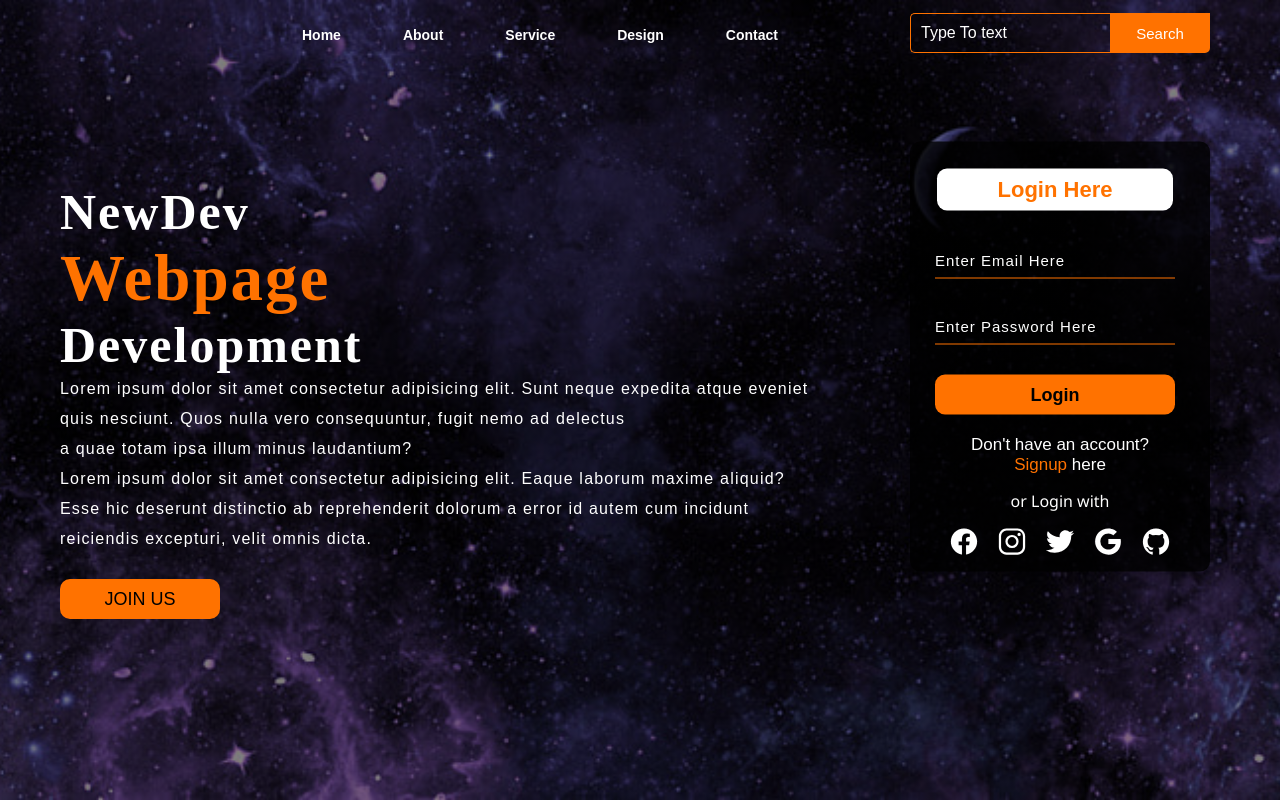
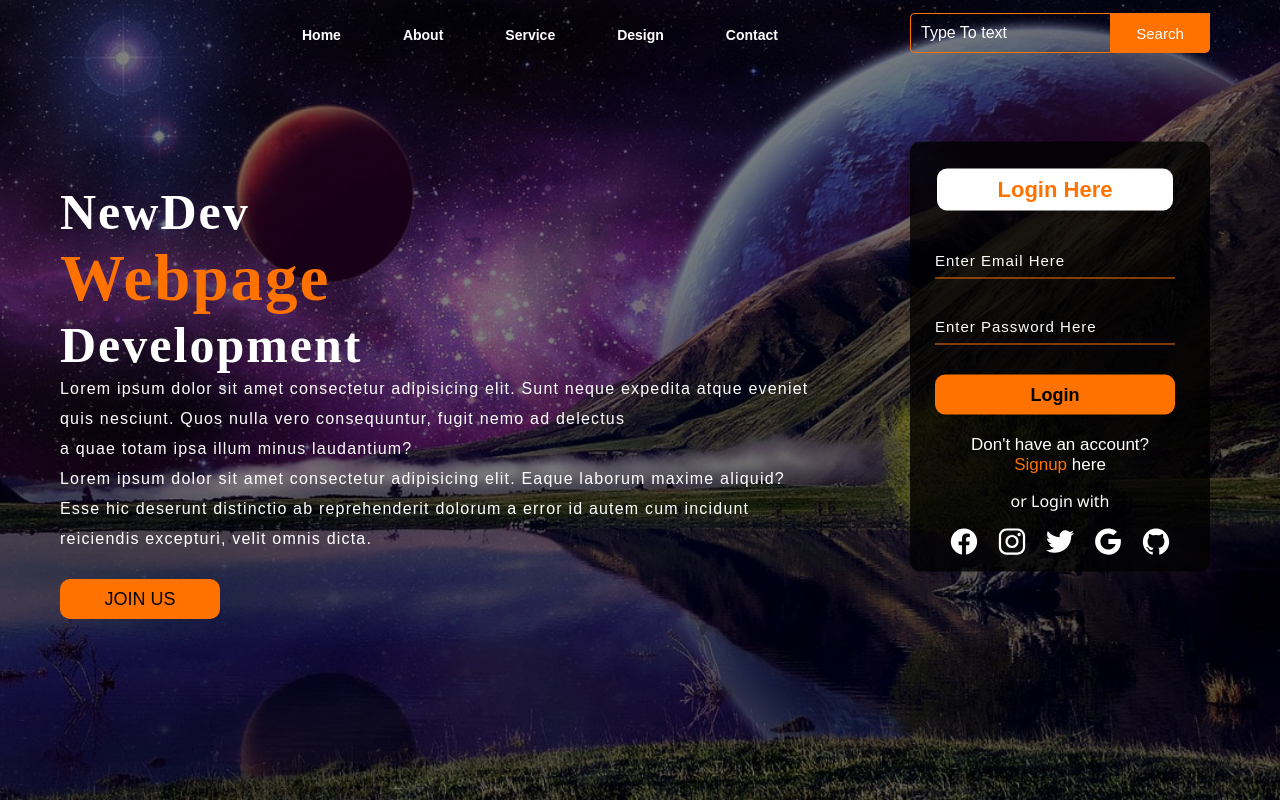
Before and after one commit to SeasonLeague/WebPage, a plain HTML site: page index.html in a window 1280 px wide. Drawn offline with nearby package versions, Linux system fonts and the light colour scheme.

Commit message:
Update main.css

```diff
--- a/main.css
+++ b/main.css
@@ -6,7 +6,7 @@
 
 .main{
   width: 100%;
-  background-image: linear-gradient(to top, rgba(0,0,0,0.5)50%,rgba(0,0,0,0.5)50%), url(/images/edited_7.png);
+  background-image: linear-gradient(to top, rgba(0,0,0,0.5)50%,rgba(0,0,0,0.5)50%), url(/images/edited_6.jpg);
   background-position: center;
   background-size: cover;
   height: 100vh;
```
